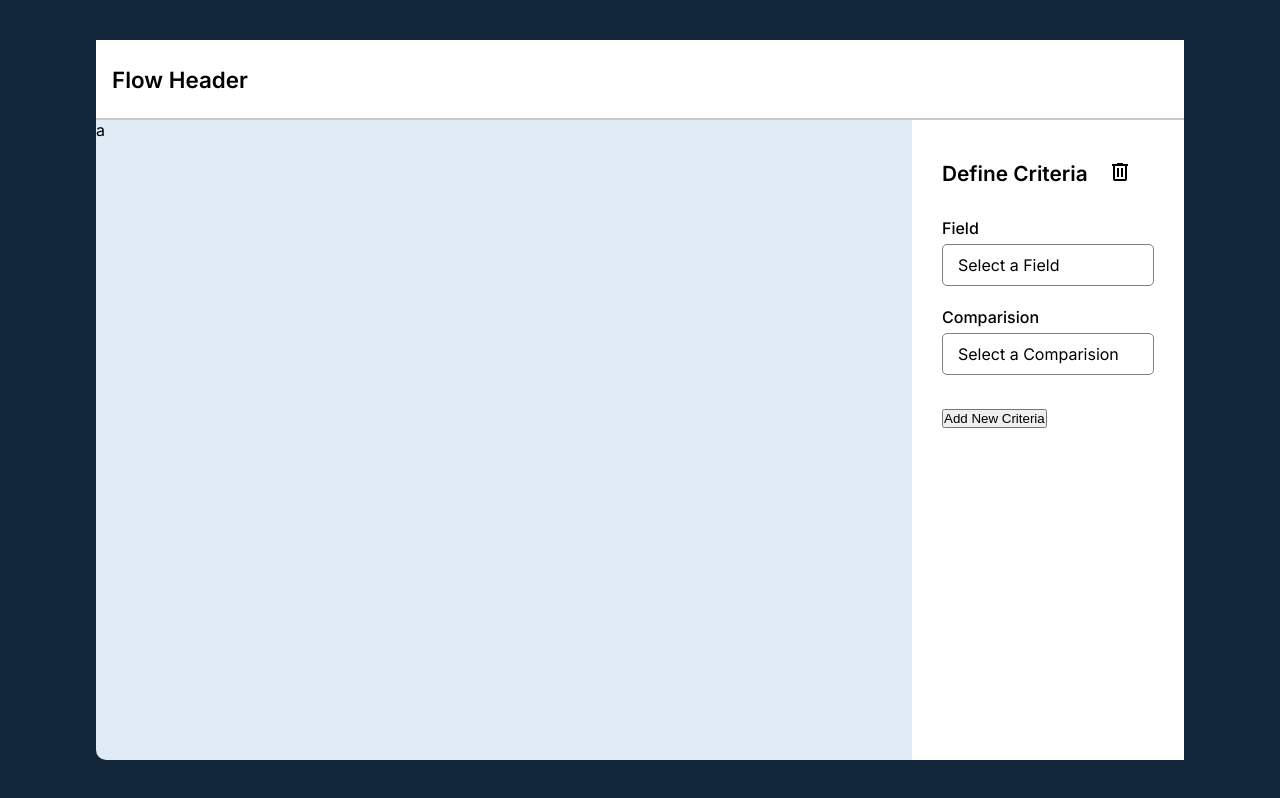
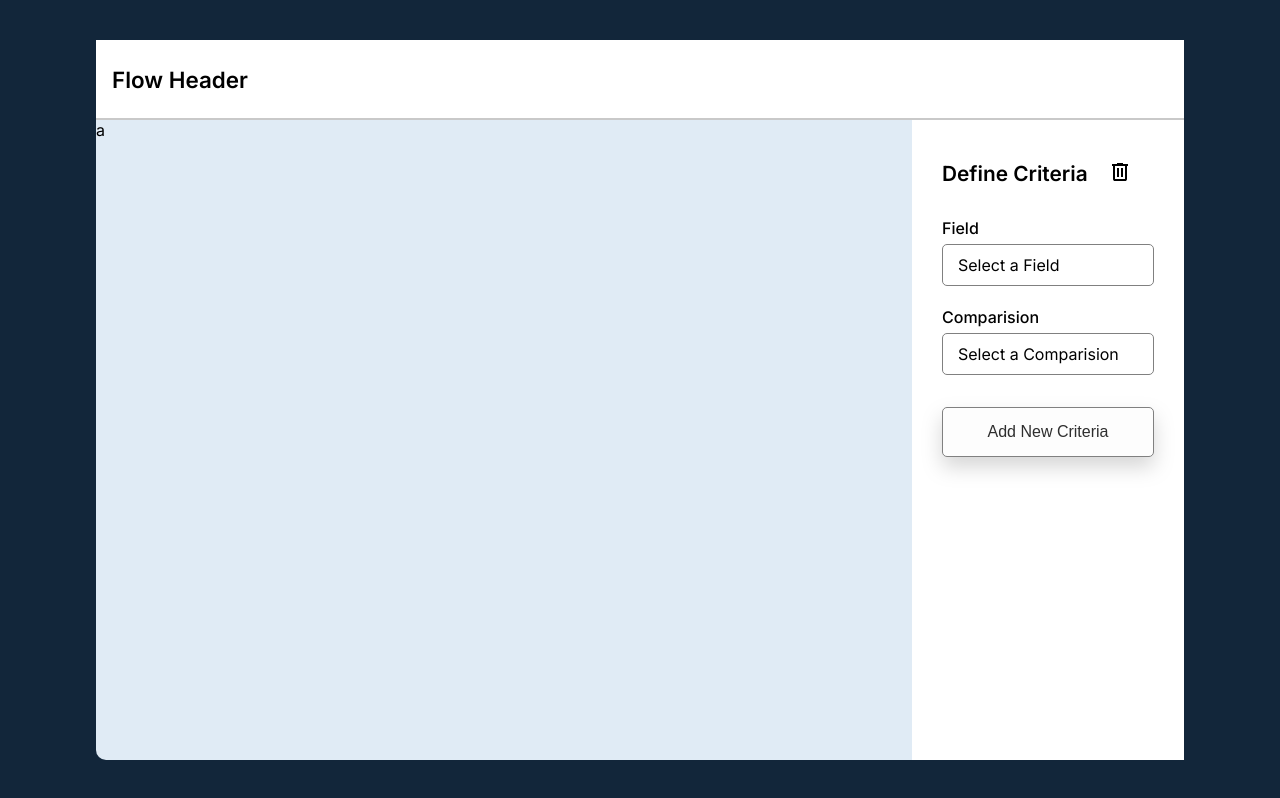
Before and after one commit to Hitesh-IDK/flow-ui, a Next.js app: page / in a window 1280 px wide. Built offline with nearby package versions, Linux system fonts and the light colour scheme.

Commit message:
new criteria button is added, no functionality yet

```diff
--- a/components/criteria/new-criteria.module.css
+++ b/components/criteria/new-criteria.module.css
@@ -0,0 +1,19 @@
+.btn__new {
+  appearance: none;
+
+  border: 1px solid gray;
+  border-radius: 5px;
+
+  font-size: 1rem;
+  color: rgb(46, 46, 46);
+  background-color: rgb(253, 253, 253);
+  box-shadow: 0px 10px 20px rgba(128, 128, 128, 0.322);
+
+  padding: 15px 20px;
+  width: 100%;
+}
+
+.btn__new:hover {
+  background-color: #baf0ee;
+  box-shadow: 0px 10px 10px rgba(128, 128, 128, 0.322);
+}
```
